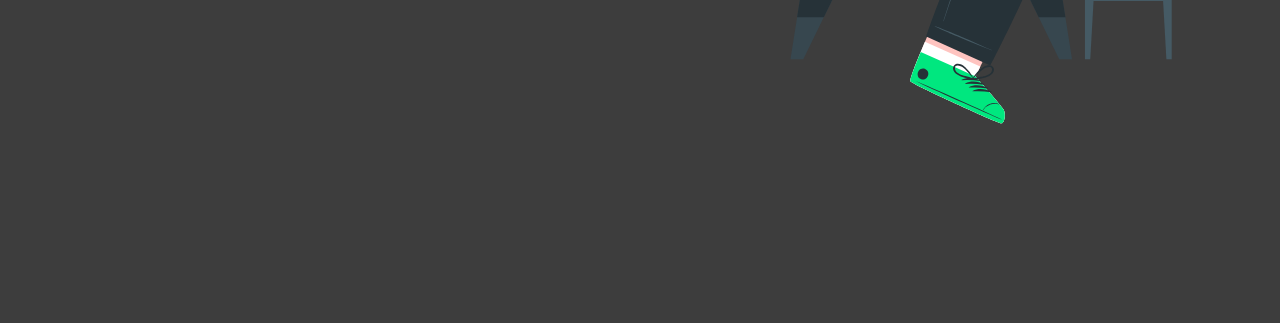
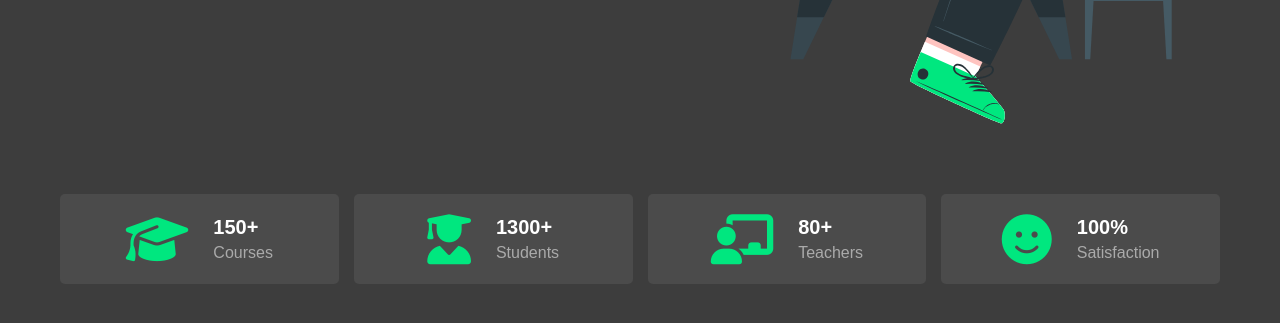
Before and after one commit to felipeluis223/webSiteEducational, a plain HTML site: page index.html in a window 1280 px wide. Shown: the part 441-764 px from the top of the page. Drawn offline with Linux system fonts and the light colour scheme; a web font is replaced by a local one.

Commit message:
conteúdo da home

```diff
--- a/css/style.css
+++ b/css/style.css
@@ -128,6 +128,34 @@ section{
 .home .row .content h3 span{
 	color: var(--green);
 }
+.count .box-container{
+	display: grid;
+	grid-template-columns: repeat(auto-fit, minmax(27rem,1fr));
+	gap: 1.5rem;
+	align-items: flex-start;
+}
+.count .box-container .box{
+	background-color: var(--light-bg);
+	border-radius: .5rem;
+	padding: 2rem;
+	display: flex;
+	align-items: center;
+	justify-content: center;
+	gap: 2.5rem;
+}
+.count .box-container .box i{
+	font-size: 5rem;
+	color: var(--green);
+}
+.count .box-container .box .content h3{
+	font-size: 2rem;
+	color: var(--white);
+	margin-bottom: .5rem;
+}
+.count .box-container .box .content p{
+	font-size: 1.6rem;
+	color: var(--light-white);
+}
 
 
 /* media queries */
--- a/index.html
+++ b/index.html
@@ -44,6 +44,43 @@
 			</div>
 		</div>
 	</section>
+
+	<section class="count">
+		<div class="box-container">
+			<div class="box">
+			<i class="fas fa-graduation-cap"></i>
+			<div class="content">
+				<h3>150+</h3>
+				<p>courses</p>
+			</div>
+		</div>
+
+		<div class="box">
+			<i class="fas fa-user-graduate"></i>
+				<div class="content">
+					<h3>1300+</h3>
+					<p>students</p>
+				</div>
+			</div>
+
+			<div class="box">
+				<i class="fas fa-chalkboard-user"></i>
+				<div class="content">
+					<h3>80+</h3>
+					<p>teachers</p>
+				</div>
+			</div>
+
+			<div class="box">
+				<i class="fas fa-face-smile"></i>
+				<div class="content">
+					<h3>100%</h3>
+					<p>satisfaction</p>
+				</div>
+			</div>
+		</div>
+	</section>
+
 	<!-- js file -->
 	<script type="text/javascript" src="./js/script.js"></script>
 </body>
```
